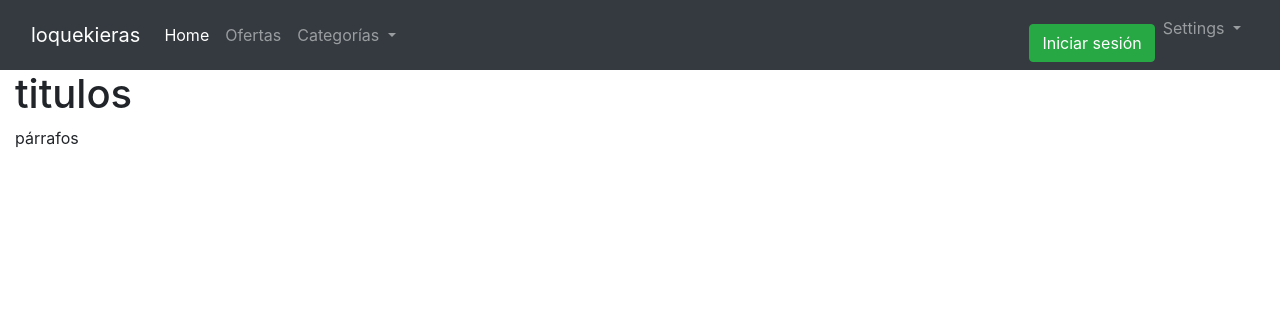
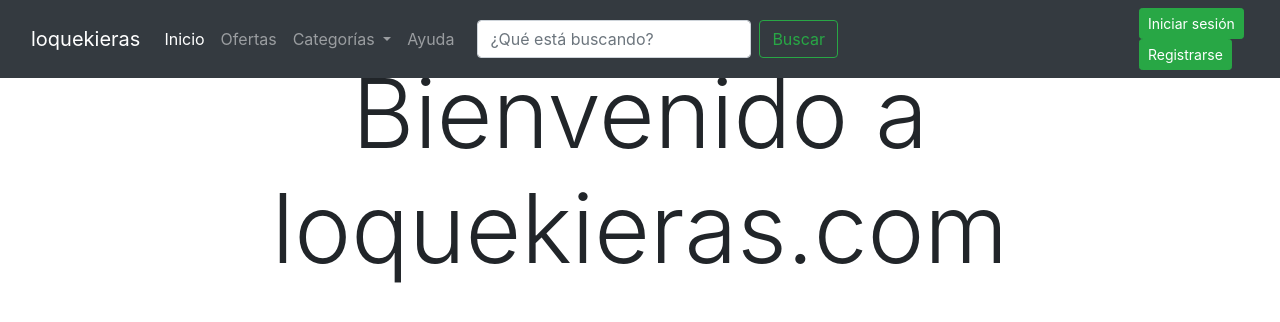
Before and after one commit to zma99/loquekieras, a Django app: page / in a window 1280 px wide. Shown: the top 322 px of the page. Run offline with Django 3.2, Linux system fonts and the light colour scheme; some libraries are stand-ins or nearby versions.

Commit message:
home con barra de navegación

```diff
--- a/loquekieras/templates/home.html
+++ b/loquekieras/templates/home.html
@@ -15,64 +15,77 @@
 
 </head>
 <body>
-    <nav class="navbar navbar-expand-lg navbar-dark bg-dark">
+    <nav class="navbar navbar-expand-lg navbar-dark bg-dark fixed-top">
         <div class="container-fluid">
-            <a class="navbar-brand" href="#">loquekieras</a>
-            <button class="navbar-toggler" type="button" data-toggle="collapse" data-target="#navbarNavDropdown" aria-controls="navbarNavDropdown" aria-expanded="false" aria-label="Toggle navigation">
+            <a class="navbar-brand" href="">loquekieras</a>
+            <button class="navbar-toggler" type="button" data-toggle="collapse" data-target="#navbarNav" aria-controls="navbarNav" aria-expanded="false" aria-label="Toggle navigation">
                 <span class="navbar-toggler-icon"></span>
             </button>
-            <div class="collapse navbar-collapse" id="navbarNavDropdown">
+            <div class="collapse navbar-collapse" id="navbarNav">
                 <ul class="navbar-nav">
                     <li class="nav-item active">
-                        <a class="nav-link" href="#">Home <span class="sr-only">(current)</span></a>
+                        <a class="nav-link" href="">Inicio</a>
                     </li>
                     <li class="nav-item">
-                        <a class="nav-link" href="#">Ofertas <span class="sr-only">(current)</span></a>
+                        <a class="nav-link" href="">Ofertas</a>
                     </li>
                     <li class="nav-item dropdown">
-                        <a class="nav-link dropdown-toggle" href="#" id="navbarDropdownMenuLink" data-toggle="dropdown" aria-haspopup="true" aria-expanded="false">
+                        <a class="nav-link dropdown-toggle" href="" id="navbarDropdownMenuLink" role="button" data-toggle="dropdown" aria-haspopup="true" aria-expanded="false">
                             Categorías
                         </a>
                         <div class="dropdown-menu" aria-labelledby="navbarDropdownMenuLink">
-                            <a class="dropdown-item" href="#">Alimentos</a>
-                            <a class="dropdown-item" href="#">Librería</a>
-                            <a class="dropdown-item" href="#">Tecnología</a>
-                            <a class="dropdown-item" href="#">Víveres</a>
+                            <a class="dropdown-item" href="">Alimentos</a>
+                            <a class="dropdown-item" href="">Estética</a>
+                            <a class="dropdown-item" href="">Herramientas</a>
+                            <a class="dropdown-item" href="">Librería</a>
+                            <a class="dropdown-item" href="">Deportes</a>
+                            <a class="dropdown-item" href="">Tecnología</a>
+                            <a class="dropdown-item" href="">Vehículos</a>
                         </div>
                     </li>
+                    <li class="nav-item">
+                        <a class="nav-link" href="">Ayuda</a>
+                    </li>
                 </ul>
-                <ul class="navbar-nav ml-auto">
-                    <li class="nav-item active">
-                        <a class="nav-link" href="#">
-                            <a class="btn btn-success">Iniciar sesión</a>
-                        </a>
-                    </li>
-                    <li class="nav-item dropdown">
-                        <a class="nav-link dropdown-toggle" href="#" id="navbarDropdownMenuLink" data-toggle="dropdown" aria-haspopup="true" aria-expanded="false">
-                            Settings
-                        </a>
-                        <div class="dropdown-menu" aria-labelledby="navbarDropdownMenuLink">
-                            <a class="dropdown-item" href="#">Action</a>
-                            <a class="dropdown-item" href="#">Another action</a>
-                            <a class="dropdown-item" href="#">Something else here</a>
-                        </div>
+            </div>
+            <div class="container">
+                <div class="row">
+                    <div class="col col-auto">
+                        <form class="form-inline" >
+                            <input class="form-control mr-sm-2" type="search" placeholder="¿Qué está buscando?" aria-label="search">
+                            <button class="btn btn-outline-success my-2 my-sm-0" type="submit">Buscar</button>
+                        </form>
+                    </div>
+                </div>
+            </div>
+            <div class="collapse navbar-collapse" id="navbarNav">
+                <ul class="navbar-nav">
+                    <li class="nav-item">
+                        <a class="btn btn-success btn-sm" href="" role="button">Iniciar sesión</a>
+                        <a class="btn btn-success btn-sm" href="" role="button">Registrarse</a>
                     </li>
                 </ul>
             </div>
         </div>
     </nav>
-    <div class="container-fluid">
 
+    {% block body %}
+    <header>
+        <div>
+            <h1>...</h1>
+        </div>
+    </header>
+    <div class="container">
+        <div class="row">
+            <div class="col text-center align-self-center">
+                <h1 class="display-1">Bienvenido a loquekieras.com</h1>
+            </div>
+        </div>
 
-        {% block body %}
-
-        <h1>titulos</h1>
-        <p>párrafos</p>
-
-        {% endblock body %}
     </div>
 
 
+    {% endblock body %}
     {# JS y jQuery Bootstrap #}
 	{% bootstrap_javascript jquery='full' %}
 </body>
```
